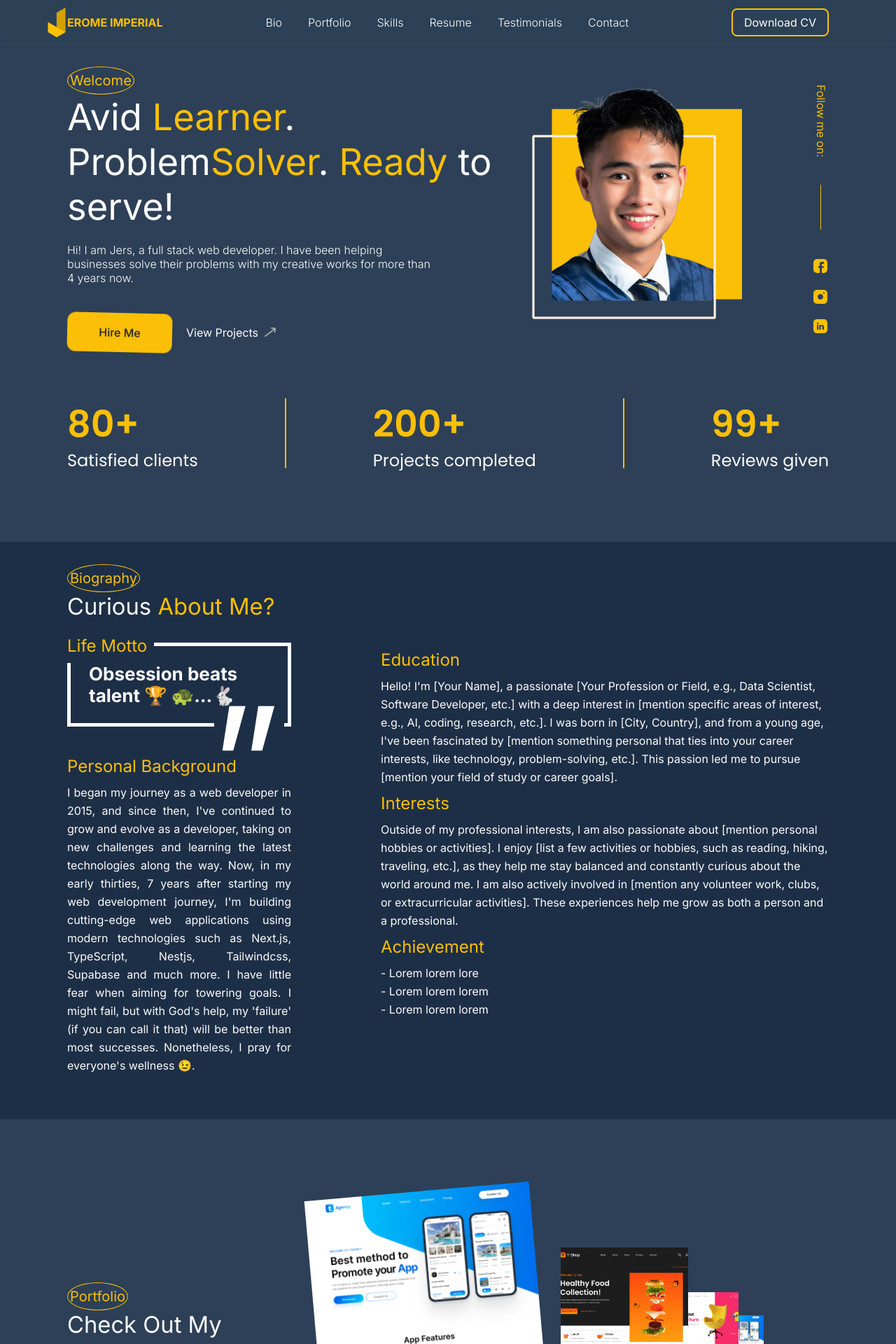
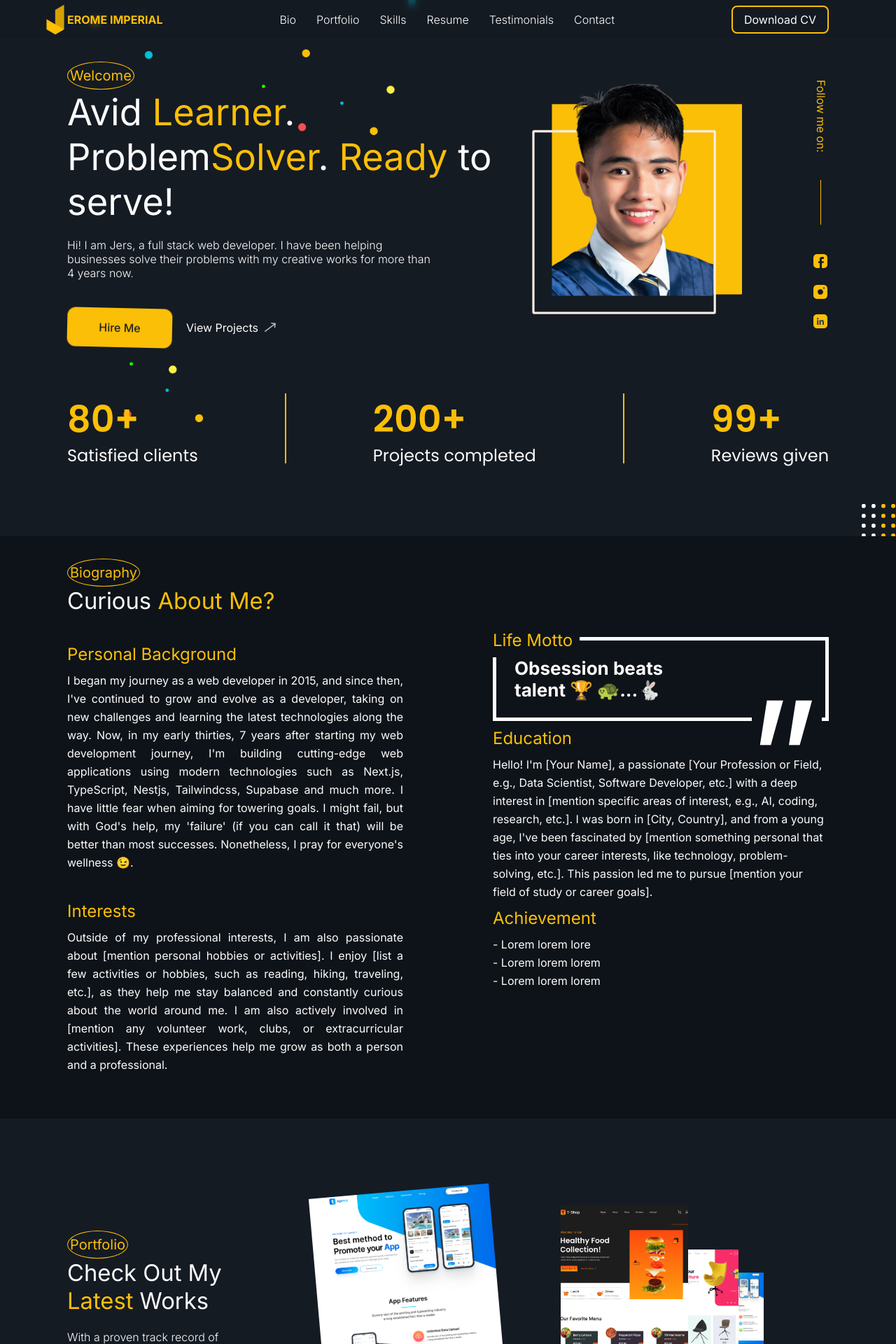
Before and after one commit to romeyiow/personal-portfolio, a React (Vite) app: page / in a window 1280 px wide. Shown: the top 1920 px of the page at 70% size. Built offline with nearby package versions, Linux system fonts and the light colour scheme.

Commit message:
Prep for next section

```diff
--- a/index.html
+++ b/index.html
@@ -7,7 +7,7 @@
   <link rel="stylesheet" href="assets/css/styles.css">
   <link rel="stylesheet" href="assets/css/bg-design.css">
   <link rel="icon" href="/public/assets/images/nav/jlogo.png" type="image/png">
-  <title>JCI Online Portfolio</title>
+  <title>Jerome's Web Portfolio</title>
 </head>
 
 <body>
--- a/public/assets/css/bg-design.css
+++ b/public/assets/css/bg-design.css
@@ -5,7 +5,7 @@
     /* overflow: hidden; */
     height: auto;
     z-index: 2;
-    display: none;
+    /* display: none; */
 
     /* border: 1px solid red; */
     /* top: 0; */
--- a/public/assets/css/styles.css
+++ b/public/assets/css/styles.css
@@ -4,7 +4,7 @@
 :root {
     /* ================ Colors ================ */
     --c-accent: #FBBF07;
-    --c-body-bg: #2D4057;
+    --c-body-bg: #151B23;
     --c-txt-white: #fcfcfc;
     --c-txt-black: #1E1E1E;
     --c-gray: #C4C4C4;
@@ -46,7 +46,8 @@
 
 html,
 body {
-    background-color: rgba(45, 64, 87, 1);
+    background-color: rgba(21,27,35, 1);
+
 }
 
 /* Adjust this value to match or slightly exceed your sticky nav height */
@@ -183,7 +184,7 @@ section {
 /* ========================================================= */
 
 nav {
-    padding: 0.35em calc(15vw/2);
+    padding: 0.5em calc(15vw/2);
     /* margin-top:; */
     /* margin: auto; */
     margin-bottom: 2.5vw;
@@ -202,7 +203,7 @@ nav {
     -webkit-backdrop-filter: blur(5px);
     box-shadow: inset 0 -1px 0 0 rgba(255, 255, 255, 0.01);
     /* background-color: rgba(255, 255, 255, 0.64); */
-    background-color: rgba(45, 64, 87, 0.64);
+    background-color: rgba(21,27,35, 0.64);
 
     /* border: 1px dotted red; */
     /* padding-top: 1em; */
@@ -270,7 +271,7 @@ nav {
     background-position: 5px;
     background-repeat: no-repeat;
     position: absolute;
-    left:-45px;
+    left:-47px;
 }
 
 .identifier .name {
@@ -298,7 +299,7 @@ nav {
     justify-content: center;
     color: var(--c-txt-white);
     font-size: var(--fz-pa);
-    padding: 16px;
+    padding: 8px 12px;
     transition: color 0.3s ease;
     /* border: 1px solid black; */
 }
@@ -518,7 +519,7 @@ section.bio {
     height: auto;
     display: grid;
     grid-template-columns: 1fr;
-    background-color: #1D2F46;
+    background-color: rgb(14, 19, 25);
 
     /* border: 2px solid red; */
 }
@@ -547,7 +548,7 @@ section.bio {
 .bio .content {
     margin-top: 2em;
     display: grid;
-    grid-template-columns: 1fr 2fr;
+    grid-template-columns: 2fr 2fr;
     gap: 8em;
 }
 
@@ -567,22 +568,22 @@ section.bio {
     width: 100%;
 }
 
-.bio .left .motto {
+.bio .right .motto{
     /* overflow: hidden; */
     position: relative;
     /* border: 1px solid yellow; */
     height: auto;
     width: 100%;
-    background-color: #1D2F46;
+    background-color: #0e1319;
 }
 
-.bio .left .box {
+.bio .right .box {
     /* overflow: hidden; */
     position: relative;
     border: 5px solid white;
     padding: 24px 1em;
     /* White border */
-    background-color: #1D2F46;
+    background-color: #0e1319;
     /* Dark background color for the box */
     /* color: white; */
     height: auto;
@@ -592,11 +593,11 @@ section.bio {
     font-weight: bold;
 }
 
-.bio .content .left .motto h4 {
+.bio .content .right .motto h4 {
     position: absolute;
     top: -20px;
     left: 0;
-    background-color: #1D2F46;
+    background-color: #0e1319;
     /* Same background color as the box */
     color: var(--c-accent);
     /* Move it slightly above the box to overlap */
@@ -608,7 +609,7 @@ section.bio {
 
 }
 
-.bio .content .left .motto .quote {
+.bio .content .right .motto .quote {
     position: absolute;
 
     /* Height of the quote block */
@@ -633,11 +634,11 @@ section.bio {
     right: 10px;
 }
 
-.bio .content .left .motto .blocker {
+.bio .content .right .motto .blocker {
     position: absolute;
     height: 10px;
     width: 100px;
-    background-color: #1D2F46;
+    background-color: #0e1319;
     /* border: 1px solid red; */
     z-index: 1;
     bottom: 0;
@@ -817,6 +818,7 @@ section.projects {
     justify-content: flex-start; */
     /* border: 1px dotted red; */
     height: auto;
+    /* gap:20px; */
 }
 
 .projects-visuals>div.item {
@@ -824,8 +826,10 @@ section.projects {
 }
 
 .projects-visuals .highlight {
-    /* width: 80%; */
-    aspect-ratio: 9/16;
+    width: 80%;
+    height: auto;
+    object-fit: contain;
+    /* aspect-ratio: 9/16; */
     transform: rotate(-5deg);
     background-image: url(../images/projects/blue.png);
     background-size: cover;
--- a/src/components/BioSection.jsx
+++ b/src/components/BioSection.jsx
@@ -9,6 +9,17 @@ export default function BioSection() {
             </div>
             <div className="content">
                 <div className="left">
+
+                    <div className="personal-background">
+                        <h4>Personal Background</h4>
+                        <p>I began my journey as a web developer in 2015, and since then, I've continued to grow and evolve as a developer, taking on new challenges and learning the latest technologies along the way. Now, in my early thirties, 7 years after starting my web development journey, I'm building cutting-edge web applications using modern technologies such as Next.js, TypeScript, Nestjs, Tailwindcss, Supabase and much more.  I have little fear when aiming for towering goals. I might fail, but with God's help, my 'failure' (if you can call it that) will be better than most successes. Nonetheless, I pray for everyone's wellness 😉.</p>
+                    </div>
+                    <div className="interests">
+                        <h4 className="bio-right-h4">Interests</h4>
+                        <p>Outside of my professional interests, I am also passionate about [mention personal hobbies or activities]. I enjoy [list a few activities or hobbies, such as reading, hiking, traveling, etc.], as they help me stay balanced and constantly curious about the world around me. I am also actively involved in [mention any volunteer work, clubs, or extracurricular activities]. These experiences help me grow as both a person and a professional.</p>
+                    </div>
+                </div>
+                <div className="right">
                     <div className="motto">
                         <h4>Life Motto</h4>
                         <div className="box">
@@ -17,20 +28,11 @@ export default function BioSection() {
                         <div className="quote">”</div>
                         <div className="blocker"></div>
                     </div>
-                    <div className="personal-background">
-                        <h4>Personal Background</h4>
-                        <p>I began my journey as a web developer in 2015, and since then, I've continued to grow and evolve as a developer, taking on new challenges and learning the latest technologies along the way. Now, in my early thirties, 7 years after starting my web development journey, I'm building cutting-edge web applications using modern technologies such as Next.js, TypeScript, Nestjs, Tailwindcss, Supabase and much more.  I have little fear when aiming for towering goals. I might fail, but with God's help, my 'failure' (if you can call it that) will be better than most successes. Nonetheless, I pray for everyone's wellness 😉.</p>
-                    </div>
-                </div>
-                <div className="right">
                     <div className="education">
                         <h4 className="bio-right-h4">Education</h4>
                         <p>Hello! I'm [Your Name], a passionate [Your Profession or Field, e.g., Data Scientist, Software Developer, etc.] with a deep interest in [mention specific areas of interest, e.g., AI, coding, research, etc.]. I was born in [City, Country], and from a young age, I've been fascinated by [mention something personal that ties into your career interests, like technology, problem-solving, etc.]. This passion led me to pursue [mention your field of study or career goals].</p>
                     </div>
-                    <div className="interests">
-                        <h4 className="bio-right-h4">Interests</h4>
-                        <p>Outside of my professional interests, I am also passionate about [mention personal hobbies or activities]. I enjoy [list a few activities or hobbies, such as reading, hiking, traveling, etc.], as they help me stay balanced and constantly curious about the world around me. I am also actively involved in [mention any volunteer work, clubs, or extracurricular activities]. These experiences help me grow as both a person and a professional.</p>
-                    </div>
+
                     <div className="achievements">
                         <h4 className="bio-right-h4">Achievement</h4>
                         <p>
```
